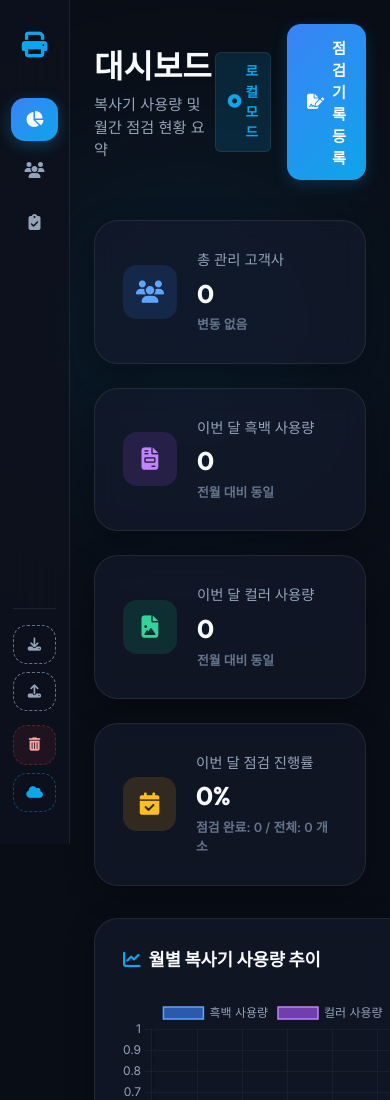
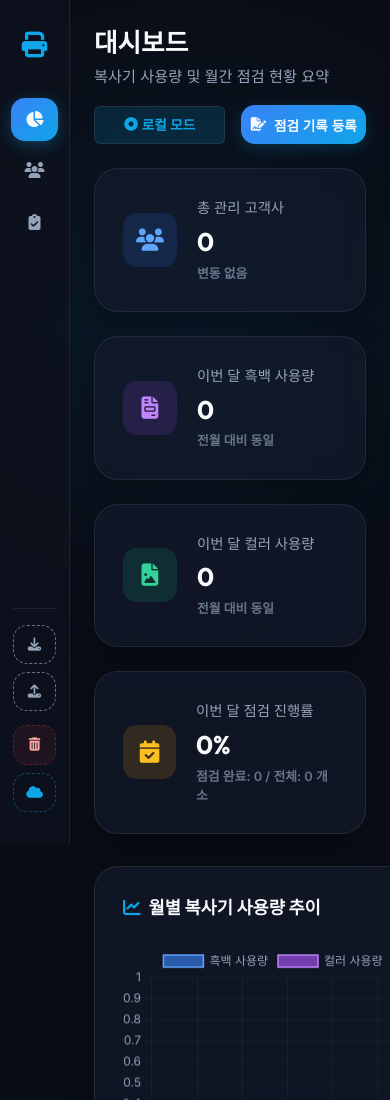
Before and after one commit to hwanginho1220-cpu/copier-smart-counter, a website: page index.html in a window 390 px wide. Shown: the top 1100 px of the page. Drawn offline with nearby package versions, Linux system fonts and the light colour scheme.

Commit message:
fix: 모바일 헤더 레이아웃 깨짐 및 찌그러짐 현상 수정

```diff
--- a/index.html
+++ b/index.html
@@ -5,7 +5,7 @@
     <meta name="viewport" content="width=device-width, initial-scale=1.0">
     <title>SmartCounter - 복사기 점검 & 카운터 관리</title>
     <!-- Stylesheets -->
-    <link rel="stylesheet" href="style.css?v=1.0.8">
+    <link rel="stylesheet" href="style.css?v=1.0.9">
     <!-- FontAwesome for Icons -->
     <link rel="stylesheet" href="https://cdnjs.cloudflare.com/ajax/libs/font-awesome/6.4.0/css/all.min.css">
     <!-- Chart.js for visualization -->
@@ -434,6 +434,6 @@
     </div>
 
     <!-- Application Logic Script -->
-    <script src="app.js?v=1.0.8"></script>
+    <script src="app.js?v=1.0.9"></script>
 </body>
 </html>
--- a/style.css
+++ b/style.css
@@ -732,6 +732,39 @@ tr:hover td {
         padding: 1.5rem;
     }
 
+    header {
+        flex-direction: column;
+        align-items: flex-start;
+        gap: 1rem;
+        margin-bottom: 1.5rem;
+    }
+
+    header h1 {
+        font-size: 1.6rem;
+    }
+
+    .header-actions {
+        width: 100%;
+        display: flex;
+        flex-direction: row;
+        flex-wrap: wrap;
+        gap: 0.5rem;
+        align-items: center;
+    }
+
+    #syncStatusBadge, #headerActionBtn {
+        flex: 1;
+        min-width: 120px;
+        justify-content: center;
+        padding: 0.6rem;
+        font-size: 0.85rem;
+        white-space: nowrap;
+    }
+
+    #headerActionBtn span {
+        display: inline;
+    }
+
     .metrics-grid {
         grid-template-columns: 1fr;
     }
```
